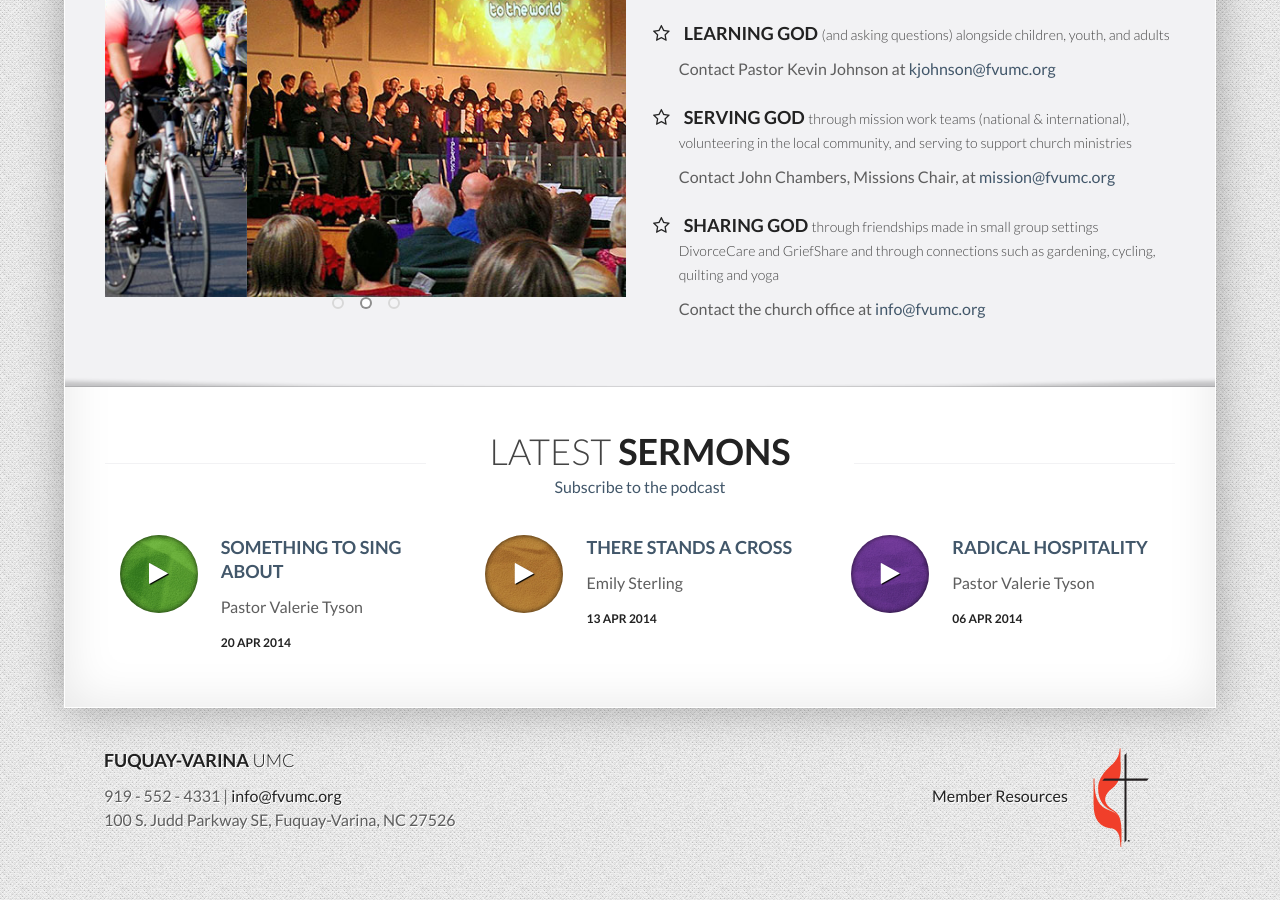
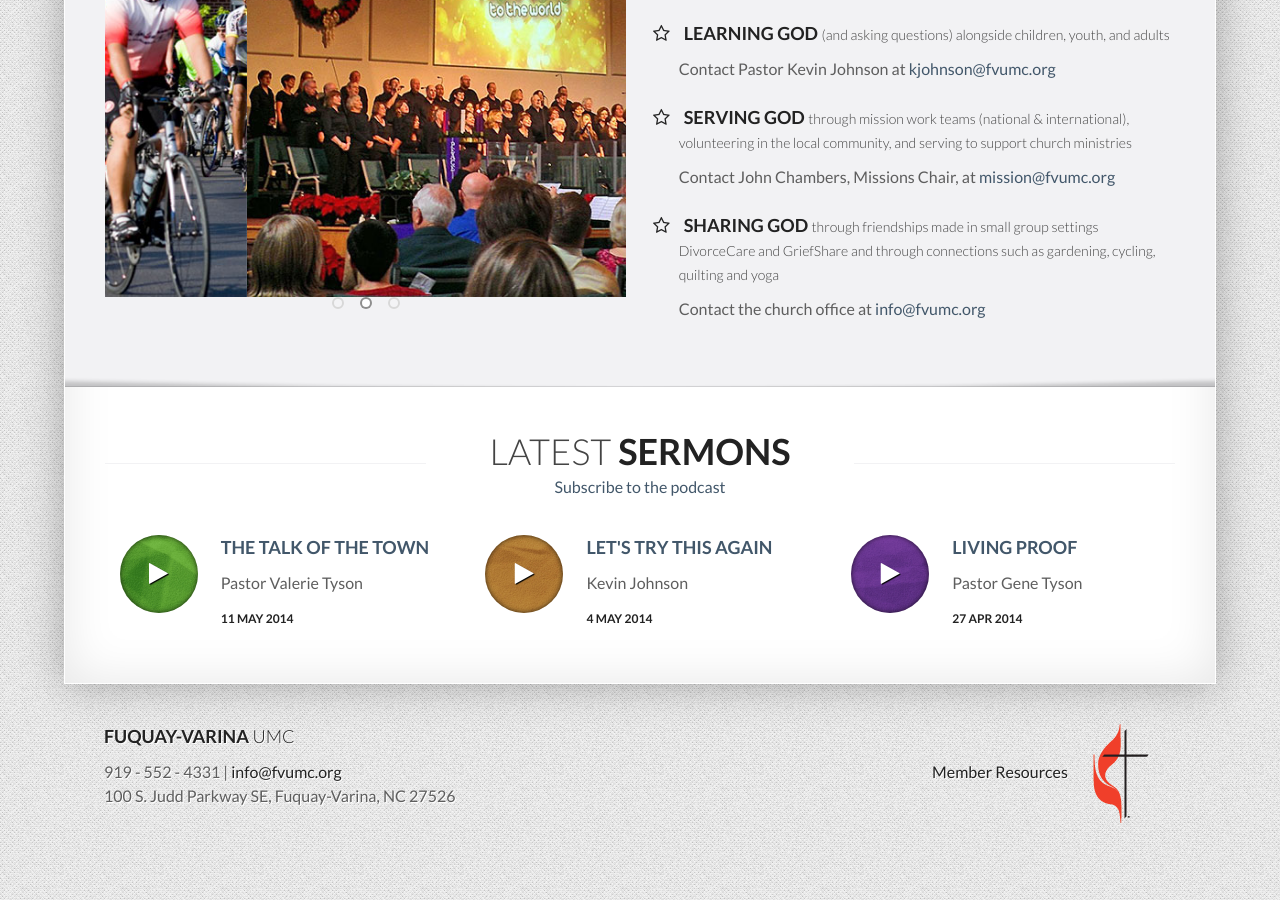
Before and after one commit to fvumc/fvumc.github.io, a Jekyll site: the page built from index.html, in a window 1280 px wide and 900 px high, scrolled down 2898 px. Built offline with Jekyll 4.4.1, drawn with Linux system fonts in a browser that asks for light colours; Markdown is read by kramdown in place of the engine named in the settings.

Commit message:
Update index.html

```diff
--- a/index.html
+++ b/index.html
@@ -242,7 +242,7 @@ title: Fuquay-Varina United Methodist Church
               <div class="row-fluid">
                 <div class="span4">
                   <div class="round-box box-small">
-                    <a class="box-inner" href="http://audio.fvumc.org/04-20-2014_Something_To_Sing_About.mp3">
+                    <a class="box-inner" href="http://audio.fvumc.org/05-11-2014_The_Talk_Of_The_Town.mp3">
                       <img alt="some image" class="img-circle" src="images/Color-Block-Lime.jpg">
                       <i class='icon-play'></i>
                     </a>
@@ -250,15 +250,15 @@ title: Fuquay-Varina United Methodist Church
                 </div>
                 <div class="span8">
                   <h3>
-                    <a href="http://audio.fvumc.org/04-20-2014_Something_To_Sing_About.mp3">
-                      Something to Sing About
+                    <a href="http://audio.fvumc.org/05-11-2014_The_Talk_Of_The_Town.mp3">
+                      The Talk Of The Town
                     </a>
                   </h3>
                   <p>
                     Pastor Valerie Tyson
                   </p>
                     <h5>
-                    20 Apr 2014
+                    11 May 2014
                   </h5>
                 </div>
               </div>
@@ -269,7 +269,7 @@ title: Fuquay-Varina United Methodist Church
               <div class="row-fluid">
                 <div class="span4">
                   <div class="round-box box-small">
-                    <a class="box-inner" href="http://audio.fvumc.org/04-13-2014_There_Stands_A_Cross.mp3">
+                    <a class="box-inner" href="http://audio.fvumc.org/05-04-2014_Lets_Try_This_Again.mp3">
                       <img alt="some image" class="img-circle" src="images/Color-Block-Orange.jpg">
                       <i class='icon-play'></i>
                     </a>
@@ -277,15 +277,15 @@ title: Fuquay-Varina United Methodist Church
                 </div>
                 <div class="span8">
                   <h3>
-                    <a href="http://audio.fvumc.org/04-13-2014_There_Stands_A_Cross.mp3">
-                      There Stands A Cross
+                    <a href="http://audio.fvumc.org/05-04-2014_Lets_Try_This_Again.mp3">
+                      Let's Try This Again
                     </a>
                   </h3>
                   <p>
-                    Emily Sterling
+                    Kevin Johnson
                   </p>
                     <h5>
-                    13 Apr 2014
+                    4 May 2014
                   </h5>
                 </div>
               </div>
@@ -295,7 +295,7 @@ title: Fuquay-Varina United Methodist Church
               <div class="row-fluid">
                 <div class="span4">
                   <div class="round-box box-small">
-                    <a class="box-inner" href="http://audio.fvumc.org/04-06-2014_Radical_Hospitality.mp3">
+                    <a class="box-inner" href="http://audio.fvumc.org/04-27-2014_Living_Proof.mp3">
                       <img alt="some image" class="img-circle" src="images/Color-Block-Purple.jpg">
                       <i class='icon-play'></i>
                     </a>
@@ -303,15 +303,15 @@ title: Fuquay-Varina United Methodist Church
                 </div>
                 <div class="span8">
                   <h3>
-                    <a href="http://audio.fvumc.org/04-06-2014_Radical_Hospitality.mp3">
-                      Radical Hospitality
+                    <a href="http://audio.fvumc.org/04-27-2014_Living_Proof.mp3">
+                      Living Proof
                     </a>
                   </h3>
                   <p>
-                    Pastor Valerie Tyson
+                    Pastor Gene Tyson
                   </p>
                     <h5>
-                    06 Apr 2014
+                    27 Apr 2014
                   </h5>
                 </div>
               </div>
```
